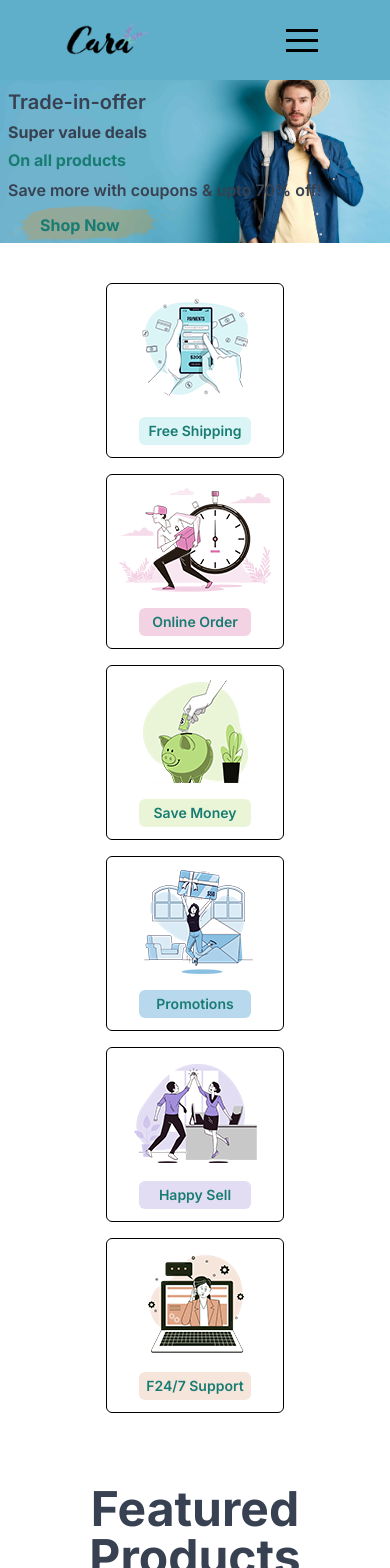
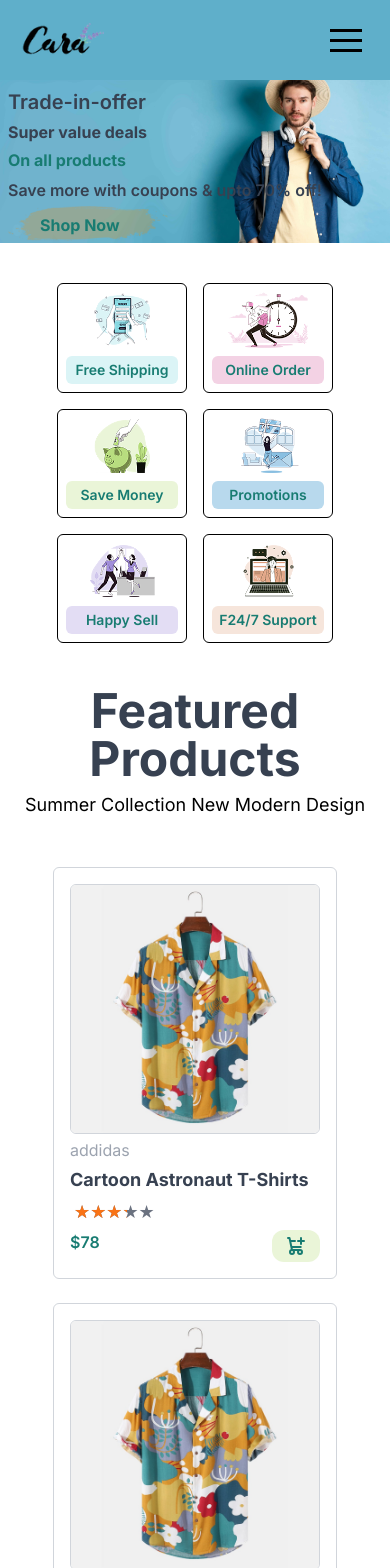
Before and after one commit to Syedhamid84/Cara-Clone, a Next.js app: page / in a window 390 px wide. Shown: the top 1568 px of the page. Built offline with nearby package versions, Linux system fonts and the light colour scheme.

Commit message:
responsiveness fixes

```diff
--- a/components/About/About.tsx
+++ b/components/About/About.tsx
@@ -4,14 +4,17 @@ import { AboutImages } from "@/app/data";
 
 const About = () => {
   return (
-    <div id="about" className="flex justify-center items-center md:justify-between  px-12 py-6 w-full flex-wrap gap-4 mt-4">
+    <div id="about" className="flex justify-center items-center md:justify-between px-5 md:px-12 py-6 w-full flex-wrap gap-4 mt-4">
       {AboutImages.map((item, index) => {
         return (
           <div
             key={index}
-            className="flex flex-col items-center gap-4 border border-black rounded-md p-3"
+            className="flex flex-col items-center gap-2 md:gap-4 border border-black rounded-md p-2 md:p-3"
           >
-            <Image src={item.img} alt="" />
+            {/* <div className="w-32"> */}
+
+            <Image src={item.img} alt="" className="w-20 md:w-32" />
+            {/* </div> */}
             <button
               className="text-[#187c72] font-semibold text-sm rounded-md text-center w-28 p-1"
               style={{ backgroundColor: item.color }}
--- a/components/Arrival.tsx
+++ b/components/Arrival.tsx
@@ -4,7 +4,7 @@ import React from "react";
 
 const Arrival = () => {
   return (
-    <div className="mt-24">
+    <div className="mt-5 md:mt-12">
       <h1 className="text-center font-bold text-5xl text-[#374151]">
         New Arrival
       </h1>
--- a/components/Collection.tsx
+++ b/components/Collection.tsx
@@ -6,7 +6,7 @@ import React from "react";
 
 const Collection = () => {
   return (
-    <div id="blog" className="mt-12 py-8 px-20">
+    <div id="blog" className="mt-5 md:mt-12 py-8 px-5 md:px-20">
       <div className="grid grid-cols-1 md:grid-cols-2 gap-4 ">
         {CollectionDualData.map((item, index) => {
           return (
--- a/components/Feature.tsx
+++ b/components/Feature.tsx
@@ -4,7 +4,7 @@ import React from "react";
 
 const Feature = () => {
   return (
-    <div className="mt-12 px-6">
+    <div className="mt-5 md:mt-12 px-6">
       <h1 className="text-center font-bold text-5xl text-[#374151]">
         Featured Products
       </h1>
--- a/components/Topbar.tsx
+++ b/components/Topbar.tsx
@@ -36,11 +36,7 @@ const Topbar = () => {
   return (
     <div>
 
-      <div className="flex justify-between w-full fixed left-0 right-0 top-0 bg-[#5fafca] py-4 px-16 z-50">
-        {/* <Link href="/" id="home">
-
-          <Image src={LogoImage} alt="" height={120} width={120} />
-        </Link> */}
+      <div className="flex justify-between w-full fixed left-0 right-0 top-0 bg-[#5fafca] py-4 px-5 md:px-16 z-50">
 
         <NavLogoImage />
 
```
